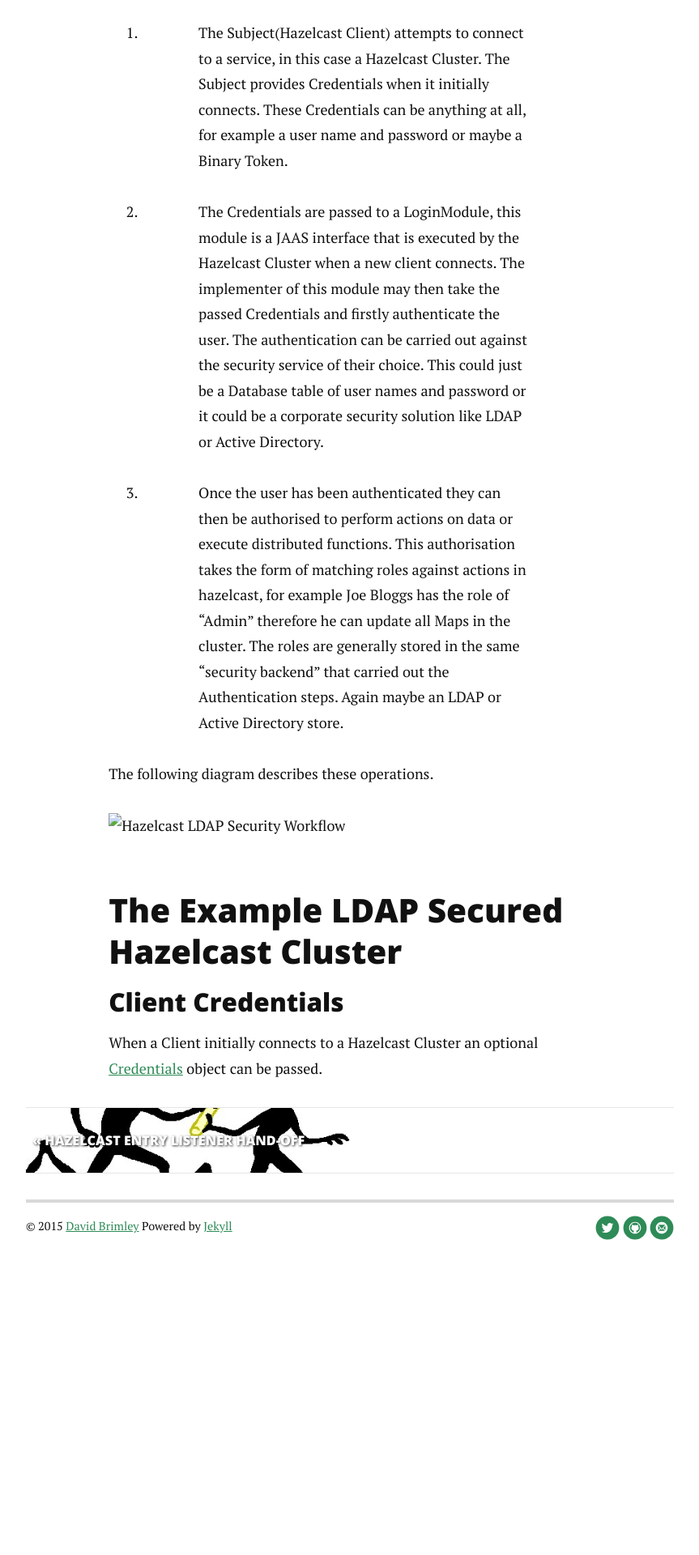
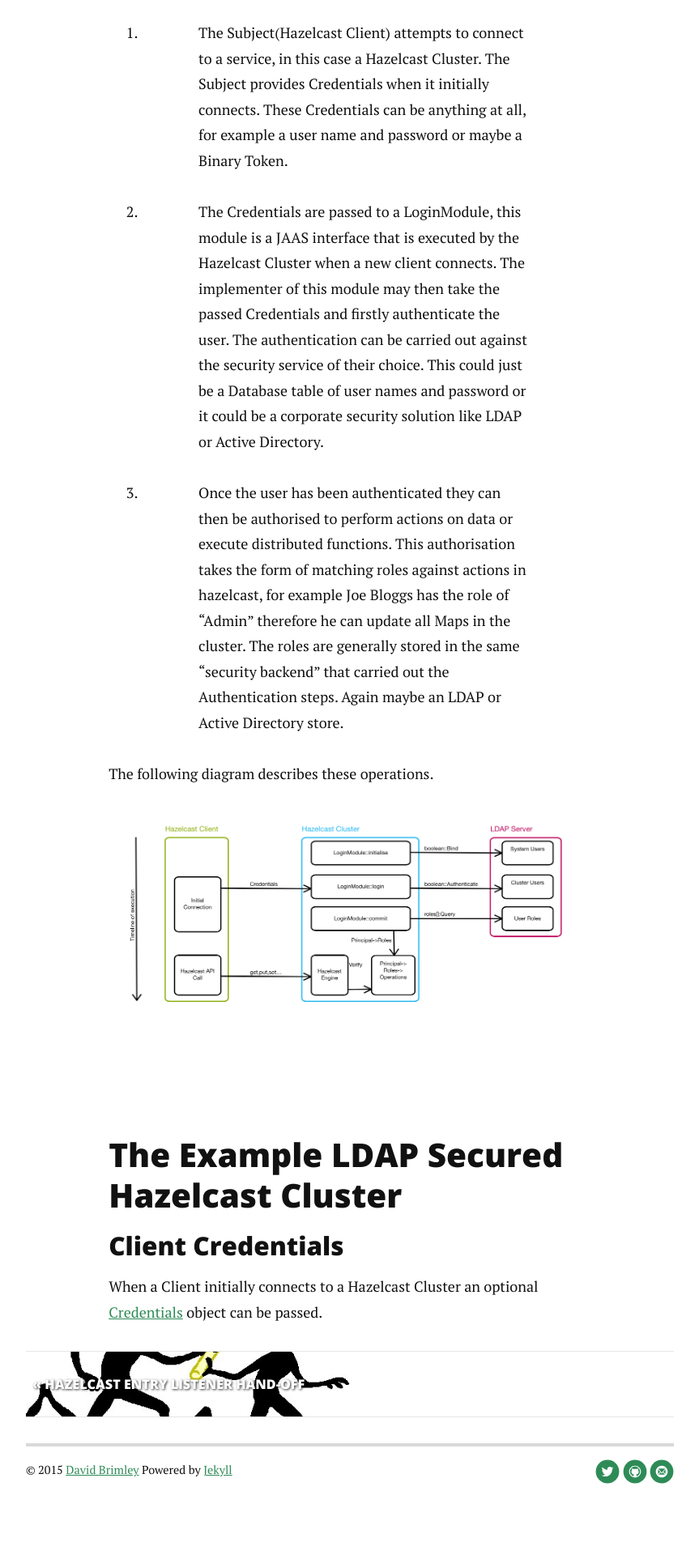
Before and after one commit to dbrimley/dbrimley.github.io, a Jekyll site: the page built from _posts/2015-12-16-hazelcast-ldap-security.md, in a window 1280 px wide. Shown: the part 1055-2975 px from the top of the page at 81% size, without its empty margins (208-1071 px from the left). Built offline with Jekyll 4.4.1, drawn with Linux system fonts in a browser that asks for light colours; nearby versions of some CDN libraries; Markdown is read by kramdown in place of the engine named in the settings; before the commit the page ends 2673 px from its top, so only the background shows below that.

Commit message:
fix image paths in posts

```diff
--- a/_posts/2015-12-16-hazelcast-ldap-security.md
+++ b/_posts/2015-12-16-hazelcast-ldap-security.md
@@ -24,7 +24,7 @@
 
 The following diagram describes these operations.
 
-![Hazelcast LDAP Security Workflow](/images/hazelcast-ldap-security.png)
+![Hazelcast LDAP Security Workflow](/assets/img/hazelcast-ldap-security.png)
 
 ## The Example LDAP Secured Hazelcast Cluster
 
```
Also changed, not shown: _posts/2015-10-05-hazelcast-entrylistener-handoff.md (+1 -1 lines).
